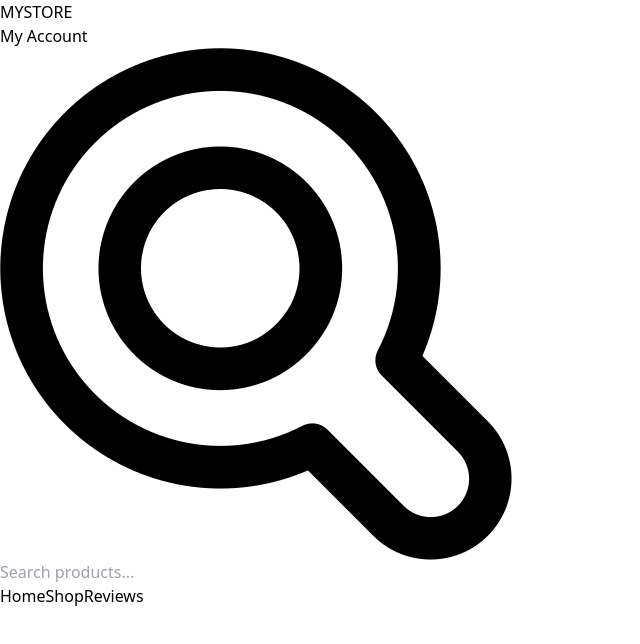
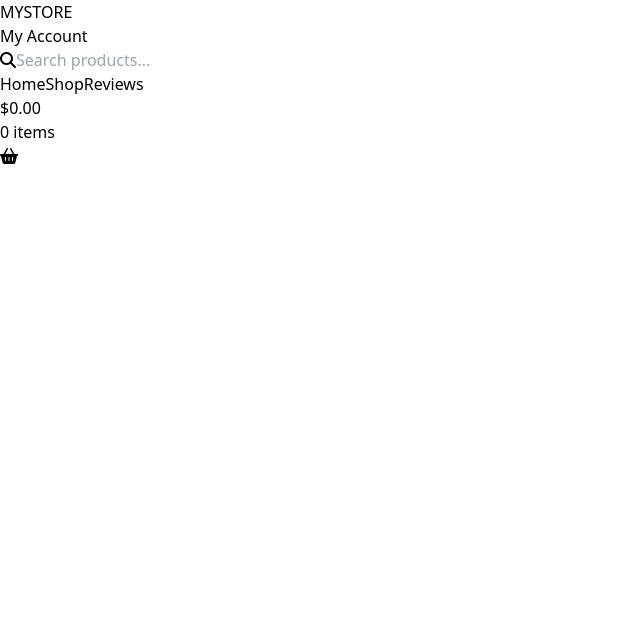
Before and after one commit to semihberkanokutan/E-Commerce-Site, a React (Vite) app: page / in a window 1280 px wide. Shown: the top 644 px of the page, without its empty margins (0-640 px from the left). Built offline with nearby package versions, Linux system fonts and the light colour scheme.

Commit message:
Update Header.jsx
Added shopping cart section.

```diff
--- a/index.html
+++ b/index.html
@@ -4,9 +4,11 @@
     <meta charset="UTF-8" />
     <link rel="icon" type="image/svg+xml" href="/vite.svg" />
     <meta name="viewport" content="width=device-width, initial-scale=1.0" />
+    <link rel="stylesheet" href="https://cdnjs.cloudflare.com/ajax/libs/font-awesome/6.7.2/css/all.min.css" integrity="sha512-Evv84Mr4kqVGRNSgIGL/F/aIDqQb7xQ2vcrdIwxfjThSH8CSR7PBEakCr51Ck+w+/U6swU2Im1vVX0SVk9ABhg==" crossorigin="anonymous" referrerpolicy="no-referrer" />
     <title>Vite + React</title>
   </head>
   <body>
+
     <script type="module" src="/src/main.jsx"></script>
   </body>
 </html>
--- a/src/components/Header.jsx
+++ b/src/components/Header.jsx
@@ -1,27 +1,32 @@
 import logo from '../assets/logo.png'
 import magGlassIcon from '../assets/magnifying-glass.png'
+import ShoppingCart from './ShoppingCart'
 
 export default function Header() {
     return (
         <header className='py-5 bg-stone-800'>
-            <div className='max-w-7xl m-auto flex justify-between items-center'>
+            <div className='my-container'>
+                <div className='flex justify-between items-center'>
                     <a href="" className='text-stone-200'>MYSTORE</a>
-                <div className='flex gap-8'>
+                    <div className='flex gap-8 items-cente'>
                         <a href="" className='text-stone-400'>My Account</a>
                         <form>
-                        <div className='relative flex border-2 gap-3 justify-center items-center'>
-                            <img src={magGlassIcon} alt="" className='w-5 h-5 absolute left-1'/>
-                            <input type="text" placeholder='Search products...' className='ps-8'/>
+                            <div className='relative flex border-2 gap-3 justify-center items-center bg-stone-200 w-[260px]'>
+                                <i class="fa-solid fa-magnifying-glass absolute left-1"></i>
+                                <input type="text" placeholder='Search products...' className='w-full ps-8 bg-stone-200 py-2'/>
                             </div>
                         </form>
                     </div>
                 </div>
-            <div className='max-w-7xl m-auto mt-4'>
-                <nav>
+
+                <div className='mt-10 flex justify-between'>
+                    <nav className='flex gap-5 text-stone-300'>
                         <a href="">Home</a>
                         <a href="">Shop</a>
                         <a href="">Reviews</a>
                     </nav>
+                    <ShoppingCart />
+                </div>
             </div>
         </header>
     )
--- /dev/null
+++ b/src/components/ShoppingCart.jsx
@@ -0,0 +1,34 @@
+import { useState } from "react"
+
+export default function ShoppingCart() {
+    const [isHovered, setIsHovered] = useState(false)
+
+    function showCart() {
+        setIsHovered(true)
+    }
+
+    function hideCart() {
+        setIsHovered(false)
+    }
+
+    return (
+        <>
+            <a href="#" className="relative" onMouseEnter={showCart} onMouseLeave={hideCart}>
+                <div className="w-[260px] flex justify-between items-center">
+                    <div className="flex gap-3">
+                        <p className="text-stone-200">$0.00</p>
+                        <span className="text-stone-400">0 items</span>
+                    </div>
+                    <i class="fa-solid fa-basket-shopping text-stone-100"></i>
+                </div>
+                {isHovered &&
+                    <div className="absolute bg-stone-900 w-full top-[42px]">
+                        <p className="text-stone-400 text-center">No products in the cart.</p>
+                    </div>
+                }
+
+
+            </a>
+        </>
+    )
+}
--- a/src/index.css
+++ b/src/index.css
@@ -1,3 +1,11 @@
 @tailwind base;
 @tailwind components;
 @tailwind utilities;
+
+@layer utilities {
+    .my-container {
+        max-width: 1200px;
+        margin-left: auto;
+        margin-right: auto;
+    }
+}
```
Lines whose indentation alone changed are shown as unchanged.
